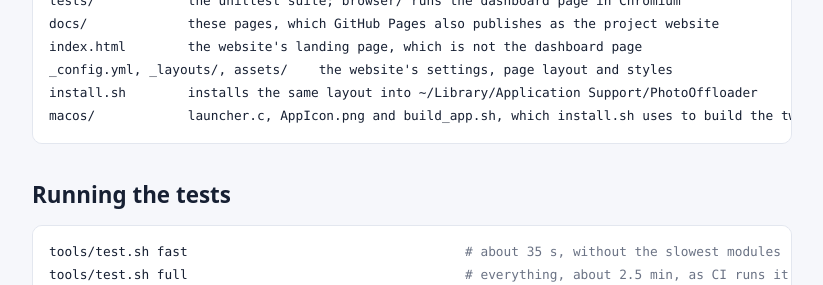
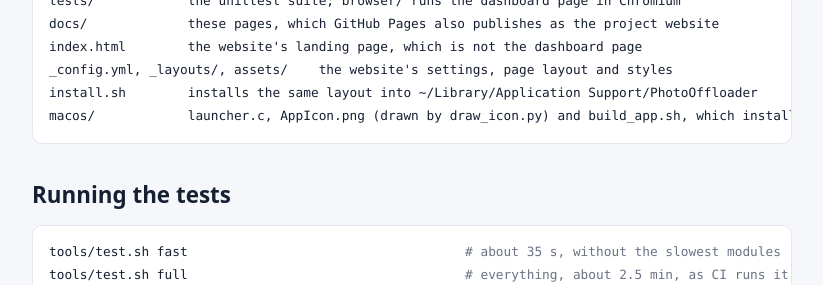
Before and after one commit to devturner/photo_offloader, a Jekyll site: the page built from docs/development.md, in a window 1280 px wide and 900 px high, scrolled down 228 px. Shown: the part 615-900 px from the top of the window, without its empty margins (228-1051 px from the left). Built offline with Jekyll 4.4.1, drawn with Linux system fonts in a browser that asks for light colours; our own code applies the rules of GitHub Pages for plain Markdown files; some of the changed text lies outside the part shown.

Commit message:
Tidy draw_icon.py and note it in the development docs
Sorts the script's imports for ruff and names it in the layout.

Co-Authored-By: Claude Opus 5.5 <noreply@anthropic.com>

````diff
--- a/docs/development.md
+++ b/docs/development.md
@@ -33,7 +33,7 @@ docs/             these pages, which GitHub Pages also publishes as the project
 index.html        the website's landing page, which is not the dashboard page
 _config.yml, _layouts/, assets/    the website's settings, page layout and styles
 install.sh        installs the same layout into ~/Library/Application Support/PhotoOffloader
-macos/            launcher.c, AppIcon.png and build_app.sh, which install.sh uses to build the two app bundles
+macos/            launcher.c, AppIcon.png (drawn by draw_icon.py) and build_app.sh, which install.sh uses to build the two app bundles
 ```
 
 ## Running the tests
--- a/macos/draw_icon.py
+++ b/macos/draw_icon.py
@@ -2,6 +2,7 @@
 
 import math
 import sys
+
 from PIL import Image, ImageDraw
 
 S = 4  # supersampling, for smooth edges
````
